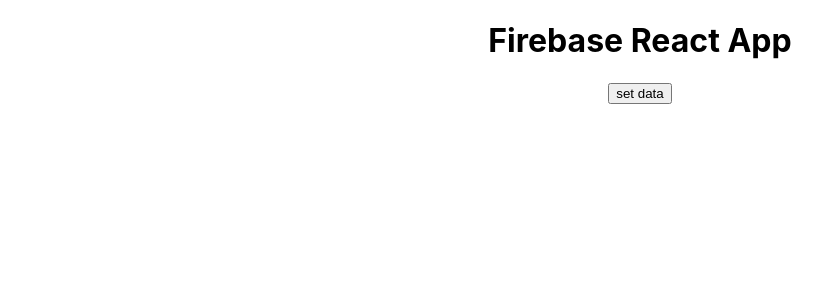
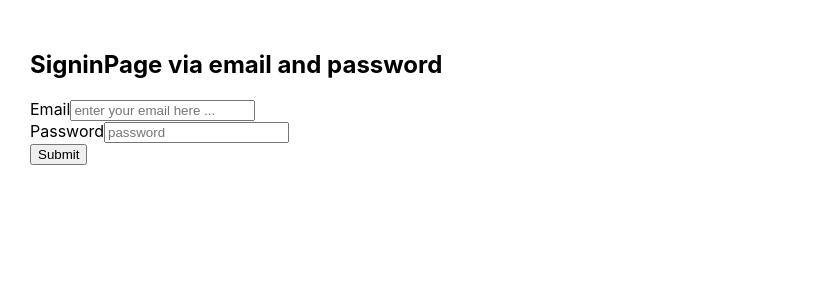
Before and after one commit to Sonikm/Firebase-Learning, a React (Create React App) app: page / in a window 1280 px wide. Shown: the top 300 px of the page, without its empty margins (0-824 px from the left). Built offline with nearby package versions, Linux system fonts and the light colour scheme; no server answers.

Commit message:
learn signup and signin features

```diff
--- a/src/App.css
+++ b/src/App.css
@@ -1,38 +1,8 @@
-.App {
-  text-align: center;
+body {
+  padding: 30px ;
 }
 
-.App-logo {
-  height: 40vmin;
-  pointer-events: none;
+.form {
+  /* display: flex;
+  flex-direction: column; */
 }
-
-@media (prefers-reduced-motion: no-preference) {
-  .App-logo {
-    animation: App-logo-spin infinite 20s linear;
-  }
-}
-
-.App-header {
-  background-color: #282c34;
-  min-height: 100vh;
-  display: flex;
-  flex-direction: column;
-  align-items: center;
-  justify-content: center;
-  font-size: calc(10px + 2vmin);
-  color: white;
-}
-
-.App-link {
-  color: #61dafb;
-}
-
-@keyframes App-logo-spin {
-  from {
-    transform: rotate(0deg);
-  }
-  to {
-    transform: rotate(360deg);
-  }
-}
--- a/src/App.js
+++ b/src/App.js
@@ -1,38 +1,15 @@
 import "./App.css";
-import { app } from "./firebase";
-import { getDatabase, set, ref } from "firebase/database";
+import SignupPage from "./features/SignupPage";
+import FirebaseSetup from "./features/FirebaseSetup";
+import SigninPage from "./features/SigninPage";
 
 function App() {
-  const db = getDatabase(app);
-
-  const userData = [
-    {
-      id: 1,
-      name: "Soni Kumari",
-      age: 21,
-    },
-    {
-      id: 2,
-      name: "Naina",
-      age: 24,
-    },
-    {
-      id: 3,
-      name: "Ravi Sharma",
-      age: 20,
-    },
-  ];
-
-  function setData() {
-    set(ref(db, "users"), {
-      userData,
-    });
-  }
 
   return (
     <div className="App">
-      <h1>Firebase React App</h1>
-      <button onClick={() => setData()}>set data</button>
+      {/* <FirebaseSetup/> */}
+      {/* <SignupPage/> */}
+      <SigninPage/>
     </div>
   );
 }
--- /dev/null
+++ b/src/features/FirebaseSetup.js
@@ -0,0 +1,26 @@
+import { app } from "../firebase";
+import { getDatabase, set, ref } from "firebase/database";
+import { userData } from "../utils/constants";
+
+function FirebaseSetup() {
+  const db = getDatabase(app);
+
+  function setData() {
+    // set(ref(db, "users/soni"), {
+    //   id: 1,
+    //   name: "Soni Kumari",
+    //   age: 21,
+    // });
+
+    set(ref(db, "users"), userData);
+  }
+
+  return (
+    <div className="App">
+      <h2>Firebase React App</h2>
+      <button onClick={() => setData()}>set data</button>
+    </div>
+  );
+}
+
+export default FirebaseSetup;
--- /dev/null
+++ b/src/features/SigninPage.js
@@ -0,0 +1,51 @@
+import React, { useState } from "react";
+import {signInWithEmailAndPassword, getAuth} from 'firebase/auth';
+import { app } from "../firebase";
+
+
+const auth = getAuth(app);
+
+function SigninPage() {
+  const [email, setEmail] = useState("");
+  const [password, setPassword] = useState("");
+
+  function signInUser(e){
+   e.preventDefault();
+   signInWithEmailAndPassword(auth,email, password).then((val) => {
+    console.log("SignIn successfully");
+    setEmail('')
+    setPassword('')
+   }).catch((err) => {
+    console.log(err);
+   })
+  }
+
+  return (
+    <form className="form" onSubmit={signInUser} >
+      <h2>SigninPage via email and password</h2>
+      <div>
+        <label>Email</label>
+        <input
+          value={email}
+          onChange={(e) => setEmail(e.target.value)}
+          type="email"
+          placeholder="enter your email here ..."
+          required
+        />
+      </div>
+      <div>
+        <label>Password</label>
+        <input
+          value={password}
+          onChange={(e) => setPassword(e.target.value)}
+          type="password"
+          placeholder="password"
+          required
+        />
+      </div>
+      <button>Submit</button>
+    </form>
+  );
+}
+
+export default SigninPage;
--- /dev/null
+++ b/src/features/SignupPage.js
@@ -0,0 +1,52 @@
+import React, { useState } from "react";
+import { getAuth, createUserWithEmailAndPassword } from "firebase/auth";
+import { app } from "../firebase";
+
+const auth = getAuth(app);
+
+function SignupPage() {
+  const [email, setEmail] = useState("");
+  const [password, setPassword] = useState("");
+
+  function signupUser(e) {
+    e.preventDefault();
+    createUserWithEmailAndPassword(auth, email, password)
+      .then((val) => {
+        console.log("Your are signUp now");
+        setEmail('')
+        setPassword('')
+      })
+      .catch((err) => {
+        console.log(err);
+      });
+  }
+
+  return (
+    <form className="form" onSubmit={signupUser}>
+      <h2>SignupPage via email and password</h2>
+      <div>
+        <label>Email</label>
+        <input
+          value={email}
+          onChange={(e) => setEmail(e.target.value)}
+          type="email"
+          placeholder="enter your email here ..."
+          required
+        />
+      </div>
+      <div>
+        <label>Password</label>
+        <input
+          value={password}
+          onChange={(e) => setPassword(e.target.value)}
+          type="password"
+          placeholder="password"
+          required
+        />
+      </div>
+      <button>Submit</button>
+    </form>
+  );
+}
+
+export default SignupPage;
--- a/src/firebase.js
+++ b/src/firebase.js
@@ -1,7 +1,7 @@
 import { initializeApp } from "firebase/app";
 
 const firebaseConfig = {
-  apiKey: process.env.API_KEY,
+  apiKey: 'AIzaSyBLh3tC1gaMUSZie1YbH4fn9JxozgcXXAY',
   authDomain: "app-a4276.firebaseapp.com",
   projectId: "app-a4276",
   storageBucket: "app-a4276.appspot.com",
--- /dev/null
+++ b/src/utils/constants.js
@@ -0,0 +1,17 @@
+export const userData = [
+    {
+      id: 1,
+      name: "Kajal xyz",
+      age: 21,
+    },
+    {
+      id: 2,
+      name: "Naina",
+      age: 24,
+    },
+    {
+      id: 3,
+      name: "Ravi Sharma",
+      age: 20,
+    },
+  ];
```
Also changed, not shown: 1 other file (tests, documents, lock files or other folders).
